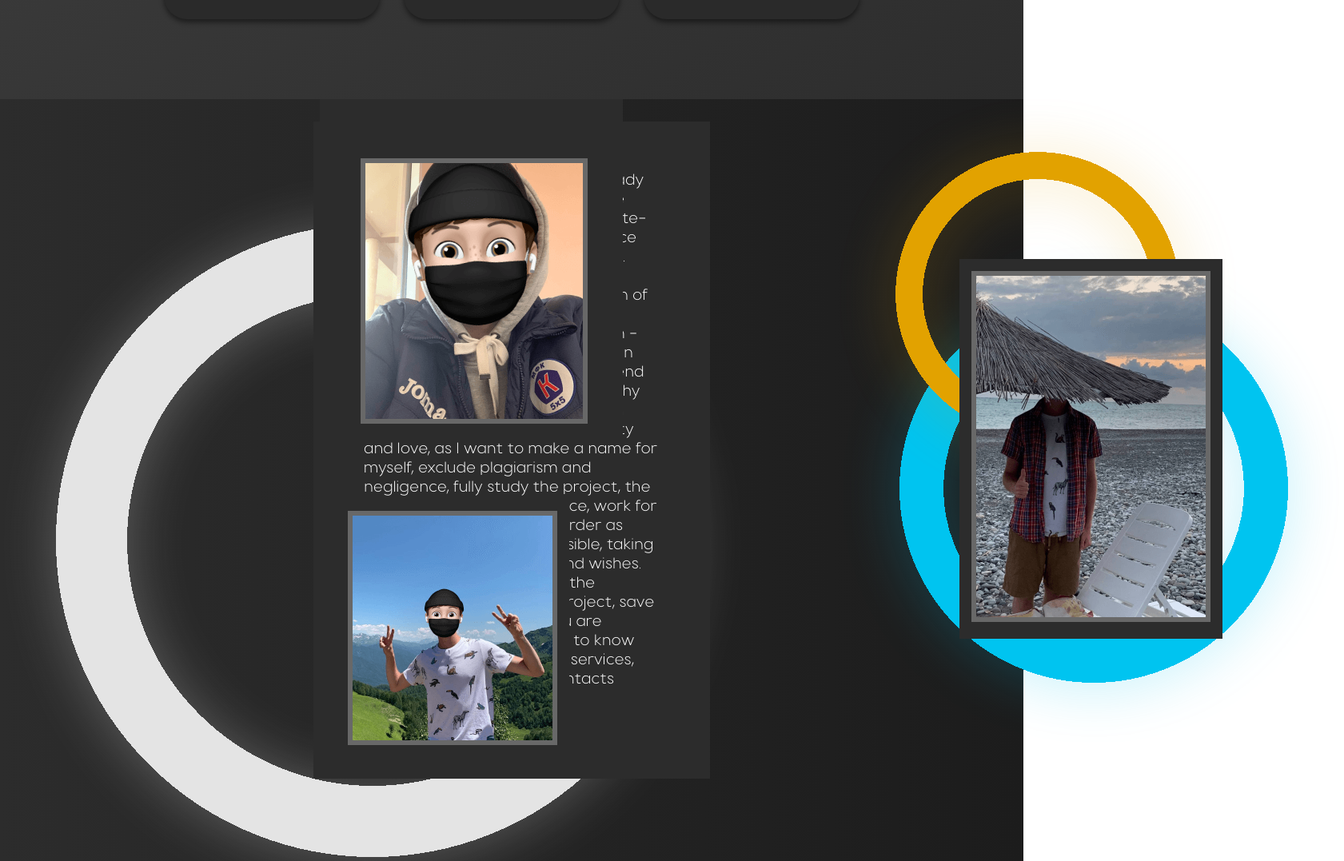
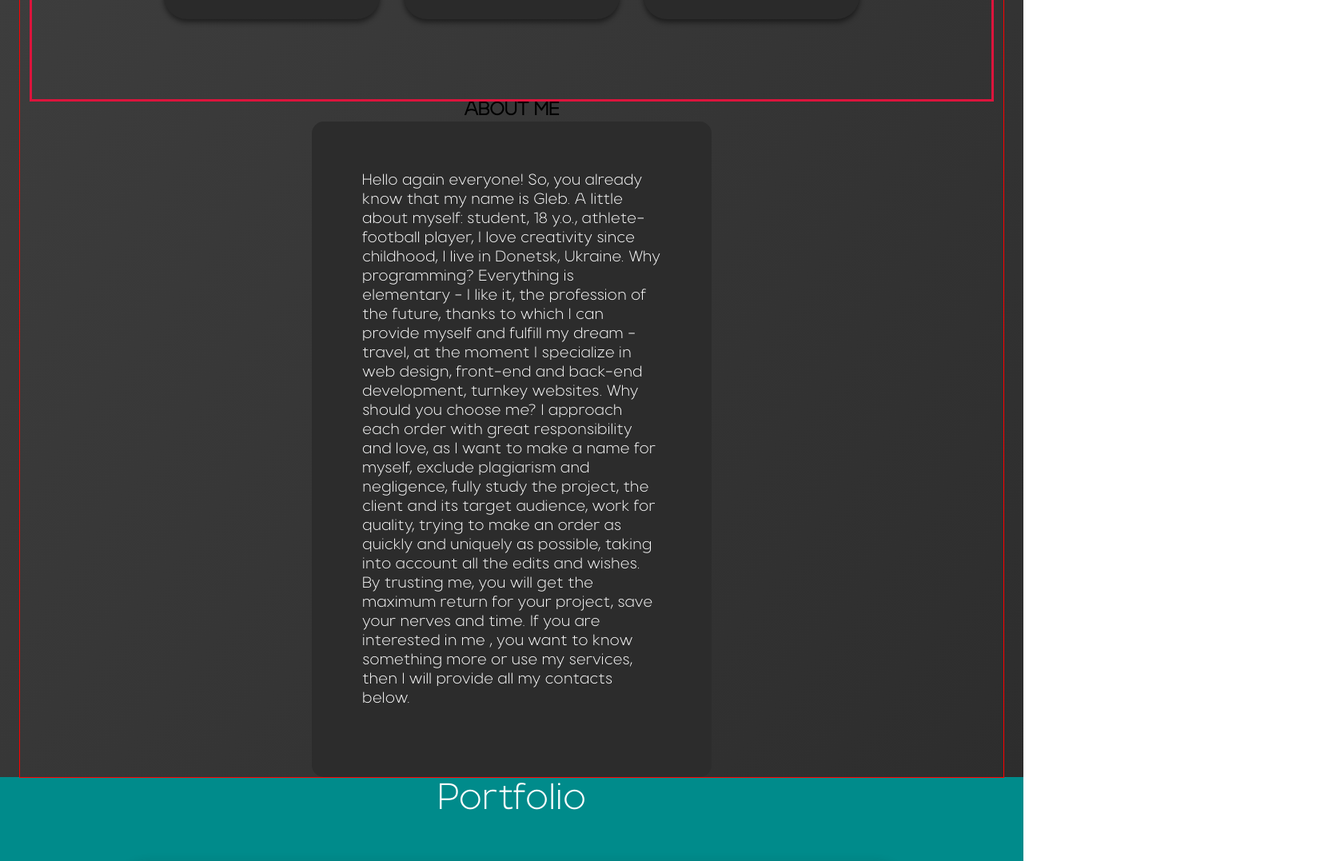
Before and after one commit to Kytyzovns/portfolio-start-project-main, a React app: page / in a window 1280 px wide. Shown: the part 1400-2477 px from the top of the page at 80% size, 1681 px wide, since content can reach past the window. Built offline with nearby package versions, Linux system fonts and the light colour scheme; a web font is replaced by a local one.

Commit message:
about section work in progress

```diff
--- a/src/App.tsx
+++ b/src/App.tsx
@@ -14,7 +14,6 @@ function App() {
         <div className="App">
             <Header/>
             <Main/>
-            <Skills/>
             <About/>
             <Portfolio/>
             <Footer/>
--- a/src/components/Container.tsx
+++ b/src/components/Container.tsx
@@ -6,5 +6,5 @@ export const Container = styled.div`
     min-height: 100%;
     padding: 0 15px;
     margin: 0 auto;
-    //border: solid 2px red;
+    outline: solid 1px red;
 `
--- a/src/layout/sections/about/About.tsx
+++ b/src/layout/sections/about/About.tsx
@@ -1,15 +1,22 @@
 import React from 'react';
 import {Icon} from "../../../components/Icon/Icon";
 import styled from "styled-components";
-import firstPhoto from "../../../assets/images/firstAboutPhoto1.webp"
+import firstPhoto from "../../../assets/images/firstAboutPhoto.webp"
 import secondPhoto from "../../../assets/images/secondAboutPhoto.webp"
 import thirdPhoto from "../../../assets/images/thirdAboutPhoto.webp"
 import {FlexWrapper} from "../../../components/FlexWrapper";
 import {AbsoluteContainer} from "../../../components/AbsoluteContainer";
+import {Container} from "../../../components/Container";
+import {theme} from "../../../styles/Theme";
+import {Skills} from "../skills/Skills";
 
 export const About = () => {
     return (
         <StyledAbout>
+            <Container>
+
+                <Skills/>
+
                 <FlexWrapper justify={"center"} align={"center"} direction={"column"}>
                     <StyledAboutTitle>ABOUT ME</StyledAboutTitle>
                     <StyledTextContainer>
@@ -28,36 +35,26 @@ export const About = () => {
                         </StyledAboutText>
                     </StyledTextContainer>
 
-                <StyledPhotoContainer topPosition={"0px"} leftPosition={"400px"}  zIndex={"1"}>
-                    <StyledAboutPhoto src={firstPhoto} alt="firstPhoto"/>
-                </StyledPhotoContainer>
+                    {/*<StyledPhotoContainer topPosition={"0px"} leftPosition={"400px"}  zIndex={"1"}>*/}
+                    {/*    <StyledAboutPhoto src={firstPhoto} alt="firstPhoto"/>*/}
+                    {/*</StyledPhotoContainer>*/}
 
-                <StyledPhotoContainer topPosition={"200px"} leftPosition={"1200px"} zIndex={"1"}>
-                    <StyledAboutPhoto src={secondPhoto} alt="secondPhoto"/>
-                </StyledPhotoContainer>
+                    {/*<StyledPhotoContainer topPosition={"200px"} leftPosition={"1200px"} zIndex={"1"}>*/}
+                    {/*    <StyledAboutPhoto src={secondPhoto} alt="secondPhoto"/>*/}
+                    {/*</StyledPhotoContainer>*/}
 
-                <StyledPhotoContainer topPosition={"500px"} leftPosition={"420px"} zIndex={"1"}>
-                    <StyledAboutPhoto src={thirdPhoto} alt="thirdPhoto"/>
-                </StyledPhotoContainer>
+                    {/*<StyledPhotoContainer topPosition={"500px"} leftPosition={"420px"} zIndex={"1"}>*/}
+                    {/*    <StyledAboutPhoto src={thirdPhoto} alt="thirdPhoto"/>*/}
+                    {/*</StyledPhotoContainer>*/}
 
                     {/*<StyledPhotoContainer>*/}
                     {/*    <StyledAboutPhoto src={aboutFirstHead} alt="aboutFirstHead" />*/}
                     {/*</StyledPhotoContainer>*/}
 
-                <AbsoluteContainer top={"90px"} left={"0px"} zIndex={"0"}>
-                    <Icon iconId={"ellipse6"} width={"932px"} height={"932px"} viewBox={"0 0 932 932"}></Icon>
-                </AbsoluteContainer>
-
-                <AbsoluteContainer bottom={"150px"} left={"1055px"} zIndex={"0"}>
-                    <Icon iconId={"ellipse7"} width={"626"} height={"626"} viewBox={"0 0 626 626"}></Icon>
-                </AbsoluteContainer>
-
-                <AbsoluteContainer top={"0"} left={"1050px"} zIndex={"0"}>
-                    <Icon iconId={"ellipse8"} width={"496"} height={"496"} viewBox={"0 0 496 496"}></Icon>
-                </AbsoluteContainer>
-
 
                 </FlexWrapper>
+            </Container>
+
         </StyledAbout>
     );
 };
@@ -76,7 +73,7 @@ const StyledAboutText = styled.p`
 `
 
 const StyledAbout = styled.section`
-    background-color: #7c6b6b;
+    background: ${theme.colors.secondaryBg};
     min-height: 120vh;
     position: relative;
 `
@@ -86,8 +83,9 @@ const StyledAboutPhoto = styled.img`
     margin: 15px;
 `
 const StyledTextContainer = styled.div`
-    width: 496px;
-    height: 822px;
+    border-radius: 15px;
+    width: 500px;
+    height: 820px;
     background-color: #2c2c2c;
     z-index: 1;
 `
--- a/src/layout/sections/main/Main.tsx
+++ b/src/layout/sections/main/Main.tsx
@@ -89,6 +89,7 @@ const Description = styled.p`
     color: ${theme.colors.primaryTextColor};
 `
 const StyledMain = styled.section`
+    background: ${theme.colors.primaryBg};
     display: flex;
     max-height: 670px;
     margin-top: 74px;
@@ -104,7 +105,6 @@ const Photo = styled.img`
 const PhotoContainer = styled.div`
     position: relative;
     padding: 0;
-    border: thin solid yellow;
     display: flex;
     flex-direction: column;
     justify-content: flex-end;
--- a/src/layout/sections/skills/Skills.tsx
+++ b/src/layout/sections/skills/Skills.tsx
@@ -3,11 +3,11 @@ import {FlexWrapper} from "../../../components/FlexWrapper";
 import {Skill} from "./skill/Skill";
 import styled from "styled-components";
 import {Container} from "../../../components/Container";
+import {theme} from "../../../styles/Theme";
 
 export const Skills = () => {
     return (
         <StyledSkills>
-            <Container>
                 <FlexWrapper wrap="wrap" justify={"center"} gap={"30px"}>
                     <Skill iconId={"pen"} text={"ProductDesign"} iconHeight={"108"} iconWidth={"107"}
                            viewBox={"0 0 107 108"}/>
@@ -18,15 +18,14 @@ export const Skills = () => {
                     <Skill iconId={"display"} text={"Frontend"}/>
                     <Skill iconId={"motion"} text={"Motion"}/>
                 </FlexWrapper>
-            </Container>
         </StyledSkills>
 
     );
 };
 
 export const StyledSkills = styled.section`
-    background-color: aquamarine;
     min-height: 40vh;
     padding: 110px 0 100px 0;
+    outline: solid crimson;
     //margin: 0 auto;
 `
--- a/src/styles/GlobalStyles.tsx
+++ b/src/styles/GlobalStyles.tsx
@@ -83,11 +83,5 @@ export const GlobalStyles = createGlobalStyle`
         border: none;
     }
 
-    section:nth-of-type(odd) {
-        background-image: ${theme.colors.primaryBg};
-    }
-    section:nth-of-type(even) {
-        background-image: ${theme.colors.secondaryBg};
-    }
 
 `
```
Lines whose indentation alone changed are shown as unchanged.
